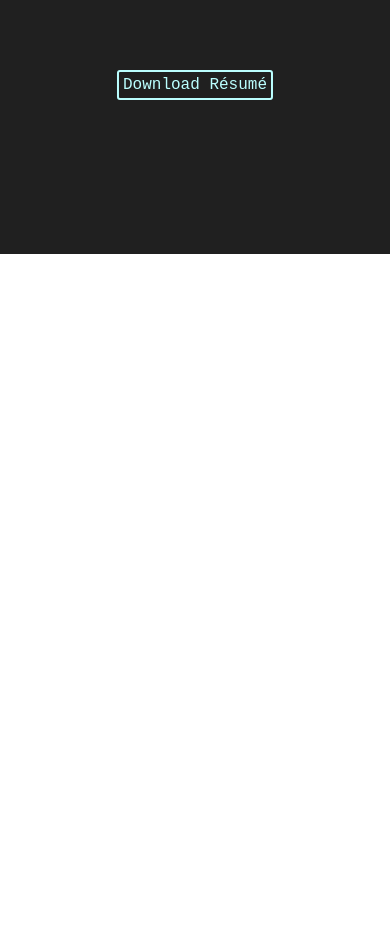
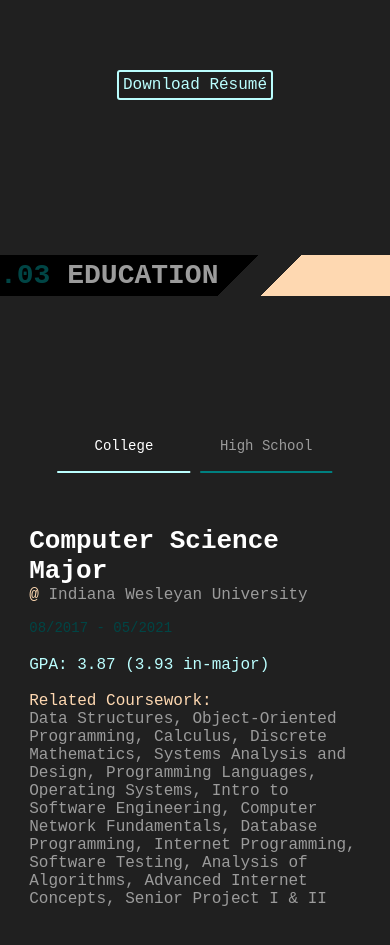
Before and after one commit to matthewheck17/portfolio_site, a plain HTML site: page home.html in a window 390 px wide. Shown: the part 2275-3220 px from the top of the page. Before the commit the page ends 2529 px from the top, so only its background shows below. Drawn offline with Linux system fonts and the light colour scheme.

Commit message:
added education

```diff
--- a/css/home.css
+++ b/css/home.css
@@ -179,7 +179,7 @@
     transition: .5s all ease;
 }
 
-.job-li.selected {
+.job-li.jselected {
     color: #FFF;
     border-left: solid 2px #BBFFFF;
     transition: .5s all ease;
@@ -201,7 +201,7 @@
     display: none;
 }
 
-#job-content .selected {
+#job-content .jselected {
     display: unset;
 }
 
@@ -238,6 +238,77 @@
     left: 50%;
     transform: translate(-50%,-50%);
 }
+
+/* EDUCATION SECTION */
+
+#education > .section-heading {
+    background-image: linear-gradient(135deg, black 60%, transparent 50px), linear-gradient(-45deg, #FED8B1 30%, transparent 50px);
+}
+
+#education-content {
+    position: absolute;
+    display: block;
+    top: 55%;
+    left: 50%;
+    transform: translate(-50%,-50%);
+    width: 60%;
+    color: #9b9b9b;
+}
+
+#education-selectors {
+    position: absolute;
+    top: 23%;
+    left: 50%;
+    transform: translate(-50%,-50%);
+    margin-bottom: 30px;
+    text-align: center;
+    width: 60%;
+}
+
+#education-selectors ul {
+    width: 100%;
+    padding: 0;
+}
+
+.edu-li {
+    display: inline-block;
+    padding: 17px 0;
+    font-size: 14px;
+    color: #9b9b9b;
+    border-bottom: solid 2px #008080;
+    transition: .5s all ease;
+    width: 40%;
+}
+
+.edu-li.eselected {
+    color: #FFF;
+    border-bottom: solid 2px #BBFFFF;
+    transition: .5s all ease;
+}
+
+#school-content div{
+    display: none;
+}
+
+#school-content .eselected {
+    display: unset;
+}
+
+#courses-title {
+    color: #FED8B1;
+}
+
+.time-range-edu {
+    font-size: 14px;
+    color: #004545;
+    padding-bottom: 20px;
+}
+
+.gpa {
+    color: #BBFFFF;
+}
+
+
 
 /* MEDIA QUERIES */
 
@@ -279,6 +350,14 @@
     #experience-content {
         width: 95%;
     }
+
+    #education-selectors {
+        width: 85%;
+    }
+
+    #education-content {
+        width: 85%;
+    }
 }
 
 @media screen and (max-width: 475px) {
--- a/home.html
+++ b/home.html
@@ -3,6 +3,7 @@
 <head>
     <meta charset="UTF-8">
     <meta name="viewport" content="width=device-width, initial-scale=1.0">
+    <meta name="format-detection" content="telephone=no">
     <title>Document</title>
     <link rel="stylesheet" href="./css/home.css">
 </head>
@@ -70,7 +71,7 @@
             <div id="experience-content">
                 <div id="job-selectors">
                     <ul>
-                        <li id="job1" class="job-li selected">Journey Websites</li>
+                        <li id="job1" class="job-li jselected">Journey Websites</li>
                         <li id="job2" class="job-li">Parkview Hospital</li>
                         <li id="job3" class="job-li">IWU CIS Division</li>
                         <li id="job4" class="job-li">IT Xpress</li>
@@ -80,7 +81,7 @@
                 </div>
                 <!-- End #job-selectors -->
                 <div id="job-content">
-                    <div class="job1 selected">
+                    <div class="job1 jselected">
                         <h3 class="job-title">Full Stack Developer Intern</h3>
                         <p class="job-location"><span class="job-at">@ </span>Journey Websites</p>
                         <p class="time-range"><br>05/2020 - 08/2020</p>
@@ -133,5 +134,39 @@
             <a href="#" id= "resume-button" class="btn-rounded-blue">Download Résumé</a>
         </div>
         <!-- End #experience -->
+
+        <div id="education" class="site-section">
+            <h2 class="section-heading"><span>.03 </span>EDUCATION</h2>
+            <div id="education-selectors">
+                <ul>
+                    <li id="edu1" class="edu-li eselected">College</li>
+                    <li id="edu2" class="edu-li">High School</li>
+                </ul>
+                <script src="./js/eduSelectors.js"></script>
+            </div>
+            <!-- End #education-selectors -->
+            <div id="education-content">
+                <div id="school-content">
+                    <div class="edu1 eselected">
+                        <h3 class="job-title">Computer Science Major</h3>
+                        <p class="job-location"><span class="job-at">@ </span>Indiana Wesleyan University</p>
+                        <p class="time-range-edu"><br>08/2017 - 05/2021</p>
+                        <p class="gpa">GPA: 3.87 (3.93 in-major)</p><br>
+                        <p id="courses-title">Related Coursework:</p>
+                        <p>Data Structures, Object-Oriented Programming, Calculus, Discrete Mathematics, Systems Analysis and Design, Programming Languages, Operating Systems, Intro to Software Engineering, Computer Network Fundamentals, Database Programming, Internet Programming, Software Testing, Analysis of Algorithms, Advanced Internet Concepts, Senior Project I & II</p>
+                    </div>
+                    <div class="edu2">
+                        <h3 class="job-title">Student</h3>
+                        <p class="job-location"><span class="job-at">@ </span>Leo Jr./Sr. High School</p>
+                        <p class="time-range-edu"><br>08/2013 - 06/2017</p>
+                        <p class="gpa">GPA: 4.0</p><br>
+                        <p>Academic Honors Diploma</p>
+                    </div>
+                </div>
+                <!-- End #school-content -->
+            </div>
+            <!-- End #education-content -->
+        </div>
+        <!-- End #education -->
 </body>
 </html>
--- /dev/null
+++ b/js/eduSelectors.js
@@ -0,0 +1,23 @@
+addOnclicks();
+
+function addOnclicks(){
+    var find = document.getElementsByClassName("edu-li");
+    for (let i = 0; i<find.length; i++){
+        find[i].addEventListener("click", handleClick);
+    }
+}
+
+function handleClick() {
+    if (this.classList.contains("eselected")){
+        return;
+    }
+
+    var find = document.getElementsByClassName("eselected");
+    while (find[0] !== undefined){
+        find[0].classList.remove("eselected");
+    }
+
+    this.classList.add("eselected");
+    var eduDesc = document.getElementsByClassName(this.id);
+    eduDesc[0].classList.add("eselected");
+}
--- a/js/jobSelectors.js
+++ b/js/jobSelectors.js
@@ -2,30 +2,22 @@ addOnclicks();
 
 function addOnclicks(){
     var find = document.getElementsByClassName("job-li");
-    console.log(find);
     for (let i = 0; i<find.length; i++){
         find[i].addEventListener("click", handleClick);
     }
 }
 
 function handleClick() {
-    if (this.classList.contains("selected")){
+    if (this.classList.contains("jselected")){
         return;
     }
 
-    var find = document.getElementsByClassName("selected");
+    var find = document.getElementsByClassName("jselected");
     while (find[0] !== undefined){
-        find[0].classList.remove("selected");
+        find[0].classList.remove("jselected");
     }
 
-    this.classList.add("selected");
+    this.classList.add("jselected");
     var jobDesc = document.getElementsByClassName(this.id);
-    jobDesc[0].classList.add("selected");
+    jobDesc[0].classList.add("jselected");
 }
-
-function deselectJob(){
-    var find = document.getElementsByClassName("selected");
-    if (find !== undefined){
-        find[0].classList.remove("selected");
-    }
-}
```
